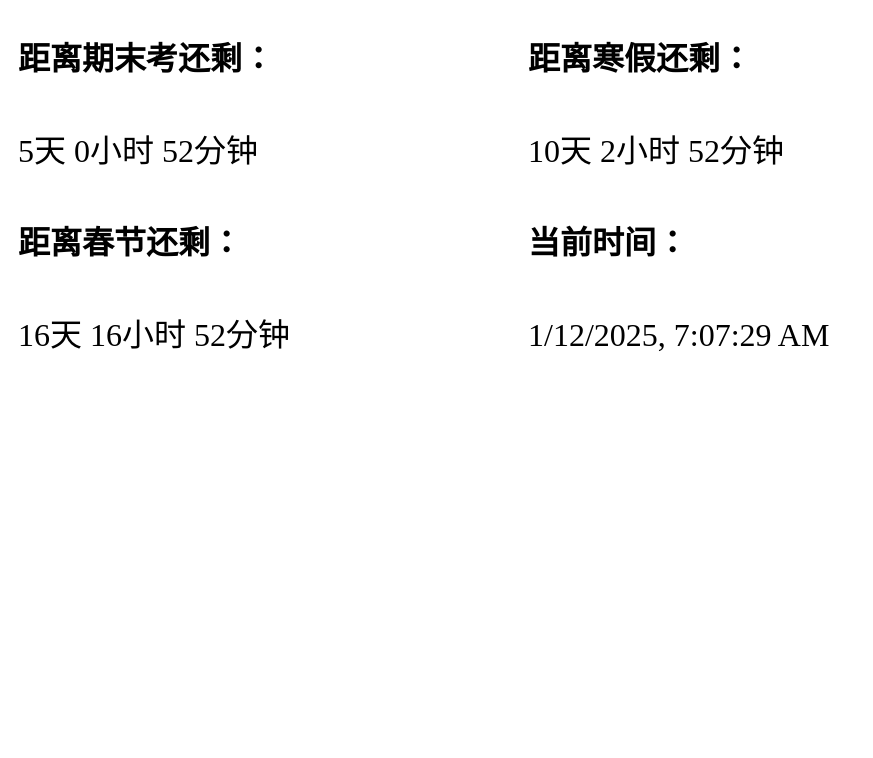
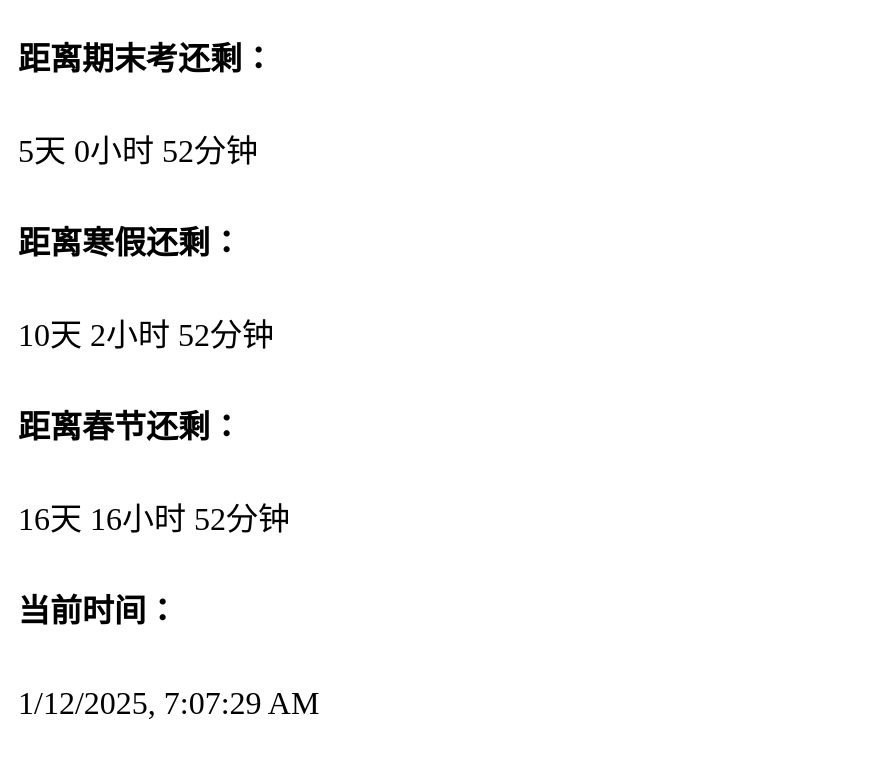
Before and after one commit to FSC711300/fsc711300.github.io, a plain HTML site: page index.html in a window 1280 px wide. Shown: the whole page, without its empty margins (0-873 px from the left). Drawn offline with Linux system fonts and the light colour scheme.

Commit message:
style updated

```diff
--- a/index.html
+++ b/index.html
@@ -31,15 +31,11 @@
     <body>
         <div id="left_container" class="containers">
             <h1 id="title">距离期末考还剩：</h1>
+            <p id="timeShow2" class="shows"> </p>
+            <h1 id="title">距离寒假还剩：</h1>
             <p id="timeShow3" class="shows"> </p>
-                        <h1 id="title">距离春节还剩：</h1>
-                        <p id="timeShow2" class="shows"> </p>
-        </div>
-
-        <div id="right_container" class="containers">
-            <h1 id="title">距离寒假还剩：</h1>
+            <h1 id="title">距离春节还剩：</h1>
             <p id="timeShow4" class="shows"> </p>
-
             <h1>当前时间：</h1>
             <p id="timeNow" class="shows"> </p>
         </div>
@@ -67,9 +63,9 @@
             setInterval(function () {
                 time = new Date();
                 timenow.innerHTML = time.toLocaleString();
-                timeshow2.innerHTML = timeDiff("2025-01-29 00:00:00");
-                timeshow3.innerHTML = timeDiff("2025-01-17 08:00:00");
-                timeshow4.innerHTML = timeDiff("2025-01-22 10:00:00");
+                timeshow2.innerHTML = timeDiff("2025-01-17 08:00:00");
+                timeshow3.innerHTML = timeDiff("2025-01-22 10:00:00");
+                timeshow4.innerHTML = timeDiff("2025-01-29 00:00:00");
             }, 100)
         </script>
     </body>
```
